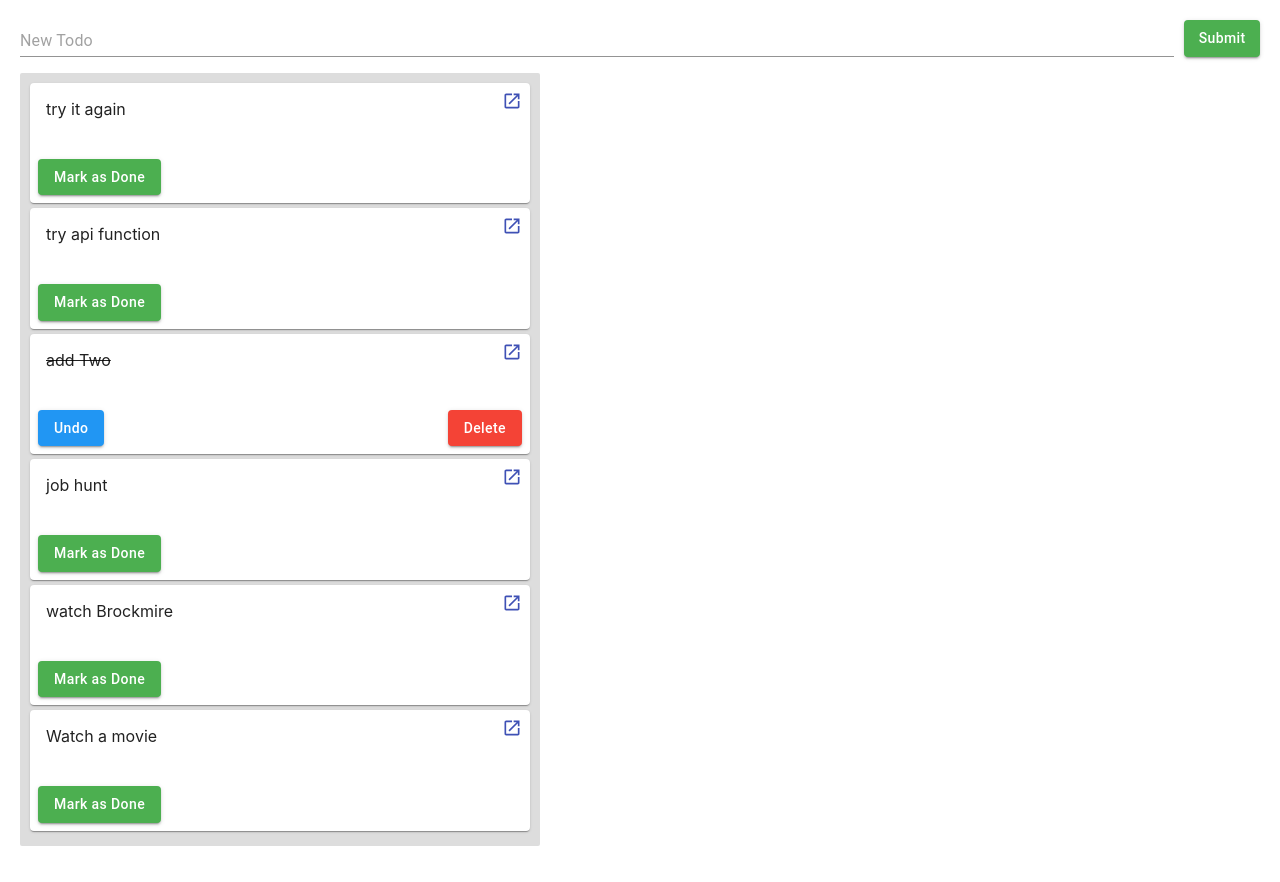
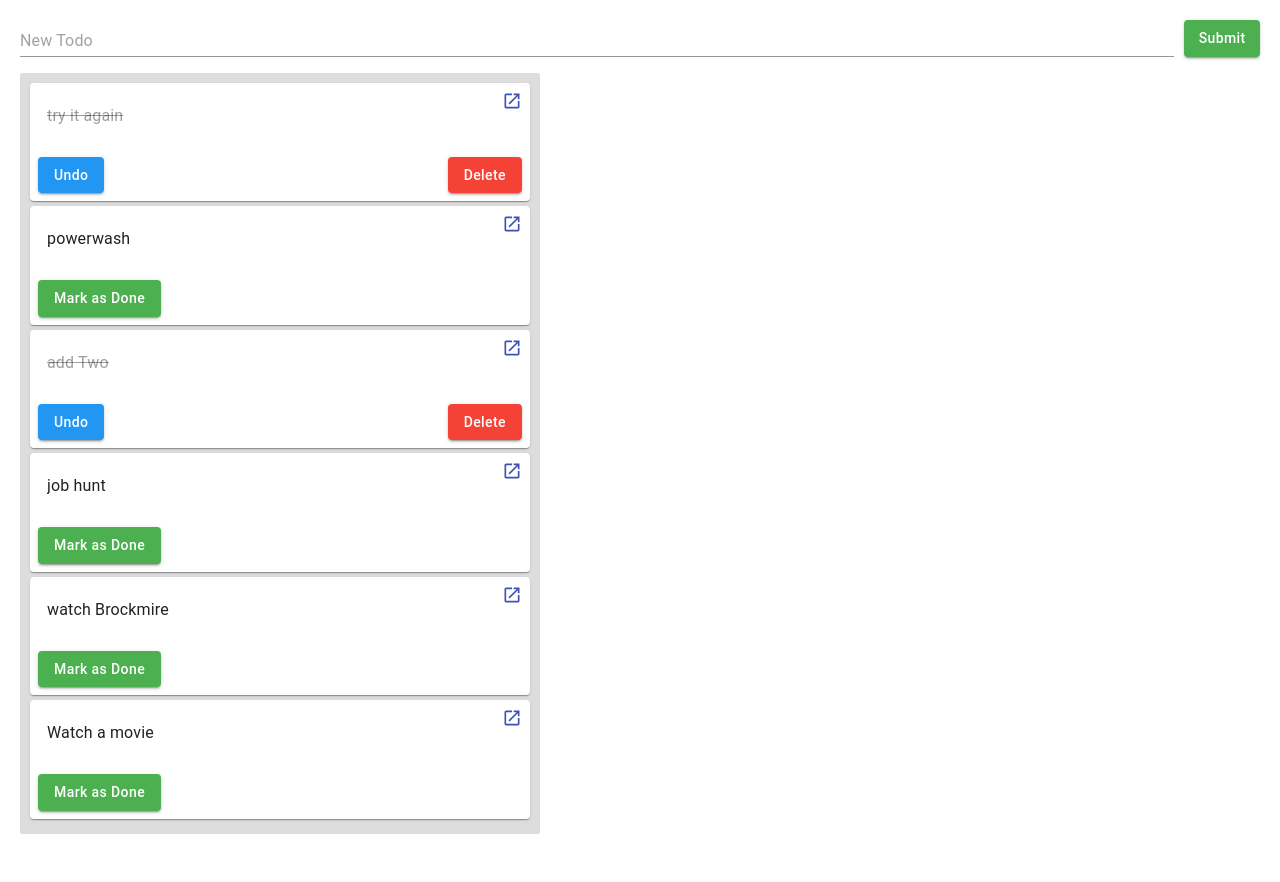
Before and after one commit to bigtone1284/todo-hooks, a React (Create React App) app: page / in a window 1280 px wide. Built offline with nearby package versions, Linux system fonts and the light colour scheme; data requests are answered from the project's data file.

Commit message:
edit task is done

```diff
--- a/server/db.json
+++ b/server/db.json
@@ -21,13 +21,13 @@
       "id": 14
     },
     {
-      "task": "try api function",
+      "task": "powerwash",
       "done": false,
       "id": 16
     },
     {
       "task": "try it again",
-      "done": false,
+      "done": true,
       "id": 17
     }
   ]
--- a/src/components/LoadingButton.js
+++ b/src/components/LoadingButton.js
@@ -1,4 +1,4 @@
-import React from 'react';
+import React, { forwardRef } from 'react';
 import CircularProgress from '@material-ui/core/CircularProgress';
 import { makeStyles } from '@material-ui/styles';
 import Button from '@material-ui/core/Button';
@@ -16,7 +16,7 @@ const colors = {
   red: red
 };
 
-export default ({ onClick, btnText, color, type, disabled, isLoading }) => {
+export default forwardRef(({onClick, btnText, color, type, disabled, isLoading, size }, ref) => {
   const useStyles = makeStyles({
     root: {
       background: colors[color][500],
@@ -30,13 +30,15 @@ export default ({ onClick, btnText, color, type, disabled, isLoading }) => {
 
   return (
     <Button
+      className={useStyles().root}
       disabled={disabled}
       onClick={onClick}
+      ref={ref}
+      size={size}
+      type={type || 'button'}
       variant="contained"
-      className={useStyles().root}
-      type={type || 'button'}
     >
       {getLoader(isLoading, btnText)}
     </Button>
   )
-}
+})
--- /dev/null
+++ b/src/components/TaskText.js
@@ -0,0 +1,95 @@
+import React, { createRef, useState } from 'react';
+import InputBase from '@material-ui/core/InputBase';
+import { makeStyles } from '@material-ui/styles';
+import DoneIcon from '@material-ui/icons/Done';
+import ClearIcon from '@material-ui/icons/Clear';
+import LoadingButton from './LoadingButton'
+import '../styles/TaskText.css';
+
+const useStyles = makeStyles({
+  root: ({ done }) => ({
+    border: '1px solid white',
+    borderRadius: '3px',
+    boxSizing: 'border-box',
+    height: '100%',
+    left: '-5px',
+    padding: '0 5px',
+    position: 'relative',
+    textDecoration: done ? 'line-through' : 'none'
+  }),
+  focused: ({ done }) => ({
+    borderColor: '#888888'
+  })
+});
+
+let taskTextInput;
+
+export default ({ done, id, task, updateTodo }) => {
+  const [isEditing, setIsEditing] = useState(false);
+  const [isLoading, setIsLoading] = useState(false);
+  const [currentTask, setCurrentTask] = useState(task);
+
+  const classes = useStyles({ done });
+
+  const updateBtn = createRef();
+  const cancelBtn = createRef();
+
+  const setInputRef = el => taskTextInput = el;
+
+  const handleUpdateToto = () => {
+    setIsLoading(false);
+    setIsEditing(false);
+
+    taskTextInput.blur();
+  };
+
+  return (
+    <form
+      onSubmit={(ev) => {
+        ev.preventDefault();
+        setIsLoading(true);
+        updateTodo(id, { task: currentTask })
+          .then(handleUpdateToto);
+      }}
+      className="task-text-form"
+    >
+      <InputBase
+        classes={classes}
+        disabled={done}
+        inputProps={{ 'aria-label': 'task-input' }}
+        inputRef={setInputRef}
+        onFocus={() => setIsEditing(true)}
+        onBlur={({ relatedTarget }) => {
+          console.log(updateBtn, cancelBtn)
+          if (!relatedTarget || (relatedTarget !== updateBtn.current && relatedTarget !== cancelBtn.current)) {
+            setIsEditing(false);
+          }
+        }}
+        onChange={({ target }) => setCurrentTask(target.value) }
+        value={currentTask}
+      />
+      {isEditing ? (
+        <div>
+          <LoadingButton
+            color="green"
+            size="small"
+            btnText={<DoneIcon />}
+            ref={updateBtn}
+            isLoading={isLoading}
+            type="submit"
+          />
+          <LoadingButton
+            color="red"
+            size="small"
+            btnText={<ClearIcon />}
+            onClick={() => {
+              setCurrentTask(task);
+              setIsEditing(false);
+            }}
+            ref={cancelBtn}
+          />
+        </div>) : ''
+      }
+    </form>
+  );
+}
--- a/src/components/Todo.js
+++ b/src/components/Todo.js
@@ -8,6 +8,7 @@ import { makeStyles } from '@material-ui/core/styles';
 
 import '../styles/Todo.css';
 import LoadingButton from './LoadingButton';
+import TaskText from './TaskText';
 import history from '../utils/history';
 
 const useStyles = (makeStyles({
@@ -16,7 +17,6 @@ const useStyles = (makeStyles({
     justifyContent: 'space-between'
   }
 }));
-
 
 export default ({ task, done, id, deleteTodo, updateTodo }) => {
   const [updateLoading, setUpdateLoading] = useState(false);
@@ -34,7 +34,12 @@ export default ({ task, done, id, deleteTodo, updateTodo }) => {
               <LaunchIcon fontSize="small" />
             </IconButton>
           </div>
-          <p className={'toto-header ' + (done ? 'strikethrough' : '')}>{task}</p>
+          <TaskText
+            id={id}
+            done={done}
+            task={task}
+            updateTodo={updateTodo}
+          />
         </CardContent>
         <CardActions className={useStyles().cardActions}>
           <LoadingButton
--- a/src/components/TodoApp.js
+++ b/src/components/TodoApp.js
@@ -1,4 +1,4 @@
-import React, { Fragment, useEffect, useReducer, useRef }from 'react';
+import React, { Fragment, useEffect, useReducer }from 'react';
 
 import TodosContainer from './TodosContainer';
 import TodoForm from './TodoForm';
@@ -12,7 +12,6 @@ import { createTodo, deleteTodo, fetchAllTodos, updateTodo } from '../utils/todo
 
 export default () => {
   const [todos, dispatch] = useReducer(todosReducer, []);
-  const todoRef = useRef();
 
   useEffect(() => {
     fetchAllTodos()
@@ -20,7 +19,7 @@ export default () => {
         dispatch({ type: ADD_TODOS, payload: { todos } });
       })
       .catch(err => err);
-  }, [todoRef]);
+  }, []);
 
   const handleCreateTodo = (task) => {
     return createTodo(task)
@@ -59,7 +58,7 @@ export default () => {
   };
 
   return (
-    <Fragment ref={todoRef}>
+    <Fragment>
       <TodoForm createTodo={handleCreateTodo} />
       <TodosContainer
         deleteTodo={handleDeleteTodo}
--- a/src/components/TodoForm.js
+++ b/src/components/TodoForm.js
@@ -5,13 +5,15 @@ import TextField from '@material-ui/core/TextField';
 import '../styles/TodoForm.css';
 import LoadingButton from './LoadingButton';
 
+const useStyles = makeStyles({
+  spacer: {
+    marginRight: 10
+  }
+});
+
 export default ({ createTodo }) => {
   const [createTask, setCreateTask] = useState('');
-  const classes = makeStyles({
-    spacer: {
-      marginRight: 10
-    }
-  })();
+  const classes = useStyles();
 
   return (
     <form
@@ -23,7 +25,6 @@ export default ({ createTodo }) => {
           setCreateTask('');
         }
       }}
-
       className="TodoForm"
     >
       <TextField
--- /dev/null
+++ b/src/styles/TaskText.css
@@ -0,0 +1,3 @@
+.task-text-form {
+  display: flex;
+}
--- a/src/styles/Todo.css
+++ b/src/styles/Todo.css
@@ -1,14 +1,6 @@
 .todo {
   margin-bottom: 5px;
   position: relative;
-}
-
-.strikethrough {
-  text-decoration: line-through;
-}
-
-.toto-header {
-  margin-top: 0;
 }
 
 .todo-launch-icon {
```
